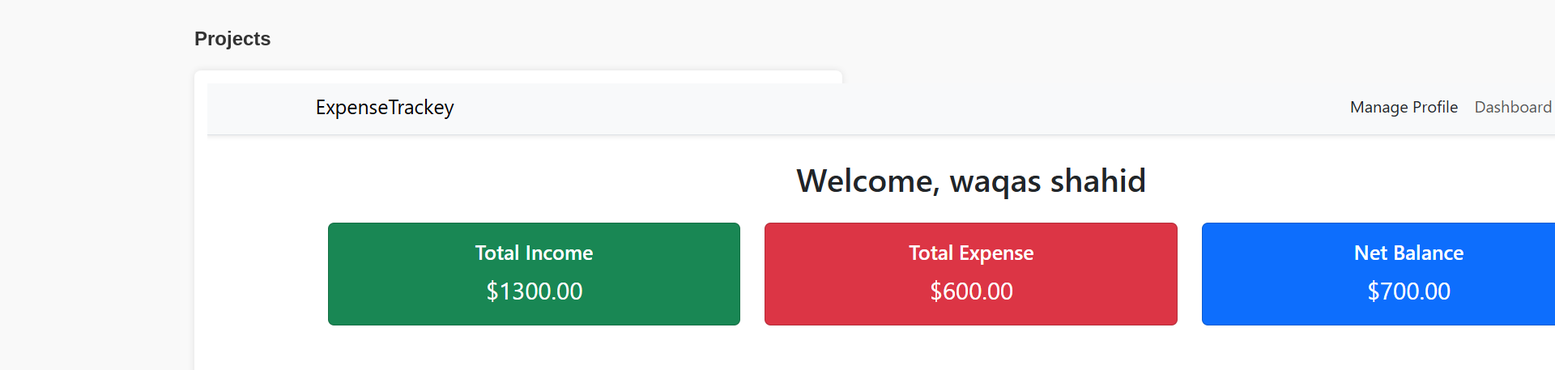
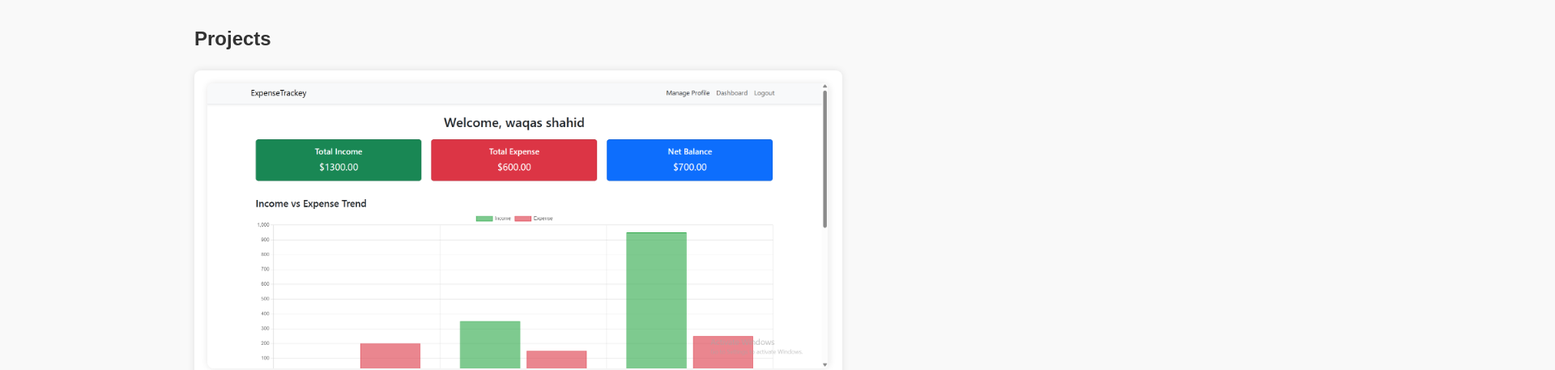
Before and after one commit to AmnaSarwar12/Portfolio, a plain HTML site: page index.html in a window 1280 px wide. Shown: the part 144-601 px from the top of the page at 81% size, 1920 px wide, since content can reach past the window. Drawn offline with Linux system fonts and the light colour scheme.

Commit message:
Update style.css

```diff
--- a/style.css
+++ b/style.css
@@ -31,6 +31,13 @@ section#projects {
     border-radius: 8px;
     box-shadow: 0 0 10px rgba(0,0,0,0.1);
 }
+.project-card img {
+    width: 100%;
+    height: auto;
+    border-radius: 8px;
+    margin-bottom: 0.5em;
+    box-shadow: 0 0 8px rgba(0,0,0,0.1);
+}
 
 .project-card h3 {
     margin-top: 0;
```
